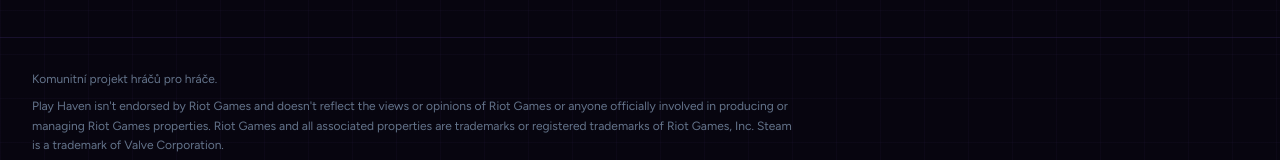
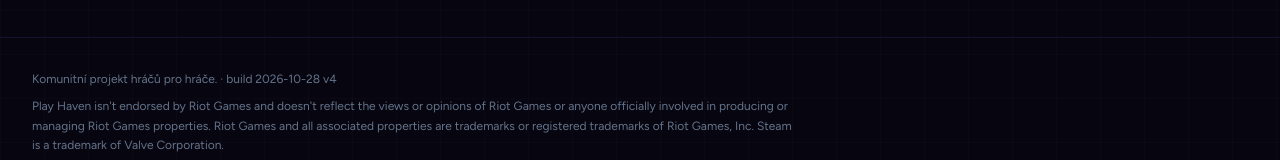
Before and after one commit to jaymie7165/krysaci-web-app, a Next.js app: page / in a window 1280 px wide. Shown: the part 1222-1382 px from the top of the page. Built offline with nearby package versions, Linux system fonts and the light colour scheme; no server answers; the database is empty.

Commit message:
Add files via upload

```diff
--- a/src/app/layout.tsx
+++ b/src/app/layout.tsx
@@ -28,7 +28,7 @@ export default async function RootLayout({ children }: { children: React.ReactNo
         <main className="mx-auto min-h-[75vh] max-w-7xl px-4 py-8 lg:px-8 lg:py-10">{children}</main>
         <footer className="border-t border-ink-600/50">
           <div className="mx-auto max-w-7xl space-y-2 px-4 py-8 text-xs leading-relaxed text-slate-500 lg:px-8">
-            <p>{t("footer")}</p>
+            <p>{t("footer")} · build 2026-10-28 v4</p>
             <p className="max-w-3xl">
               Play Haven isn&apos;t endorsed by Riot Games and doesn&apos;t reflect the views or opinions of Riot Games
               or anyone officially involved in producing or managing Riot Games properties. Riot Games and all
```
